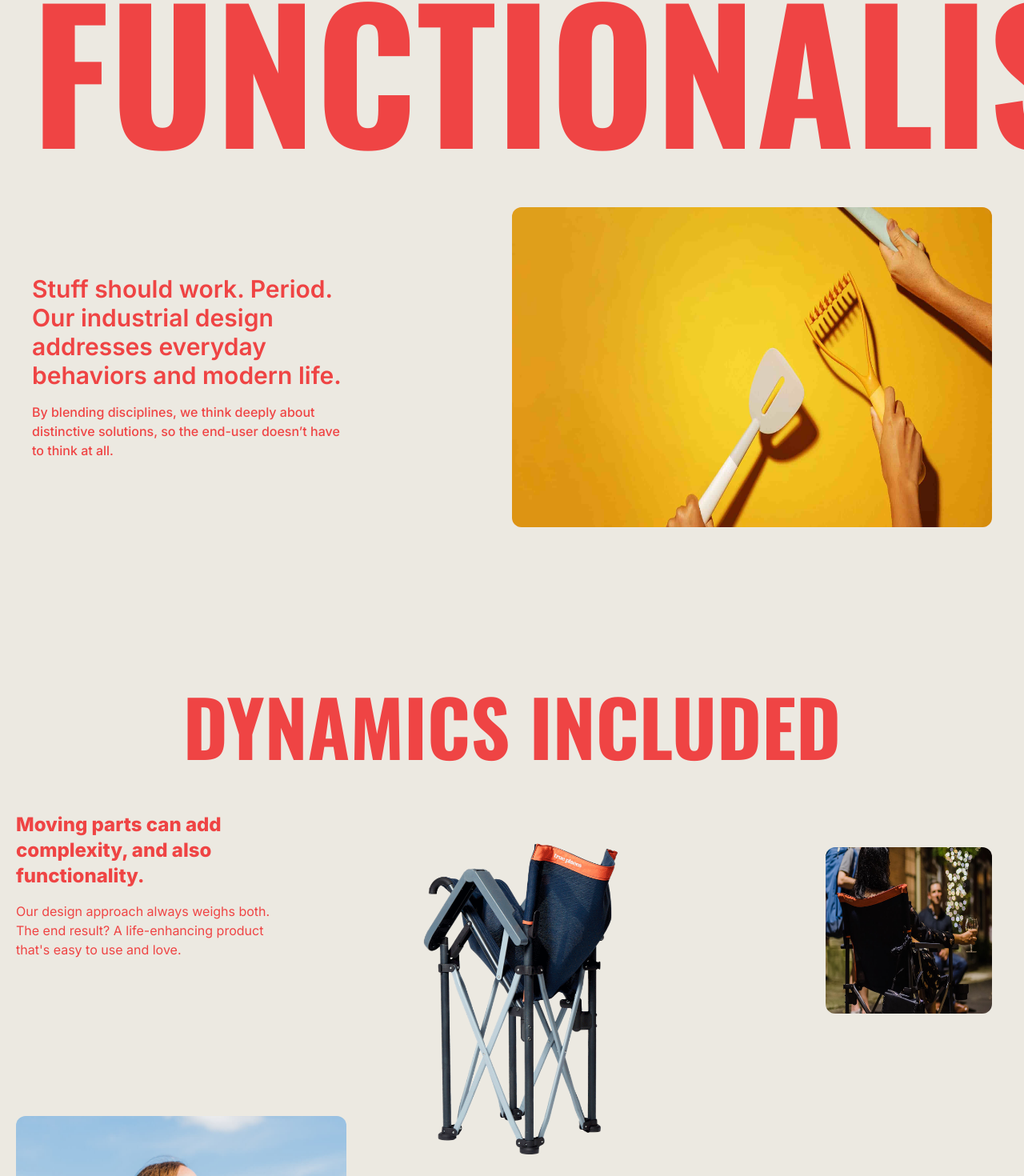
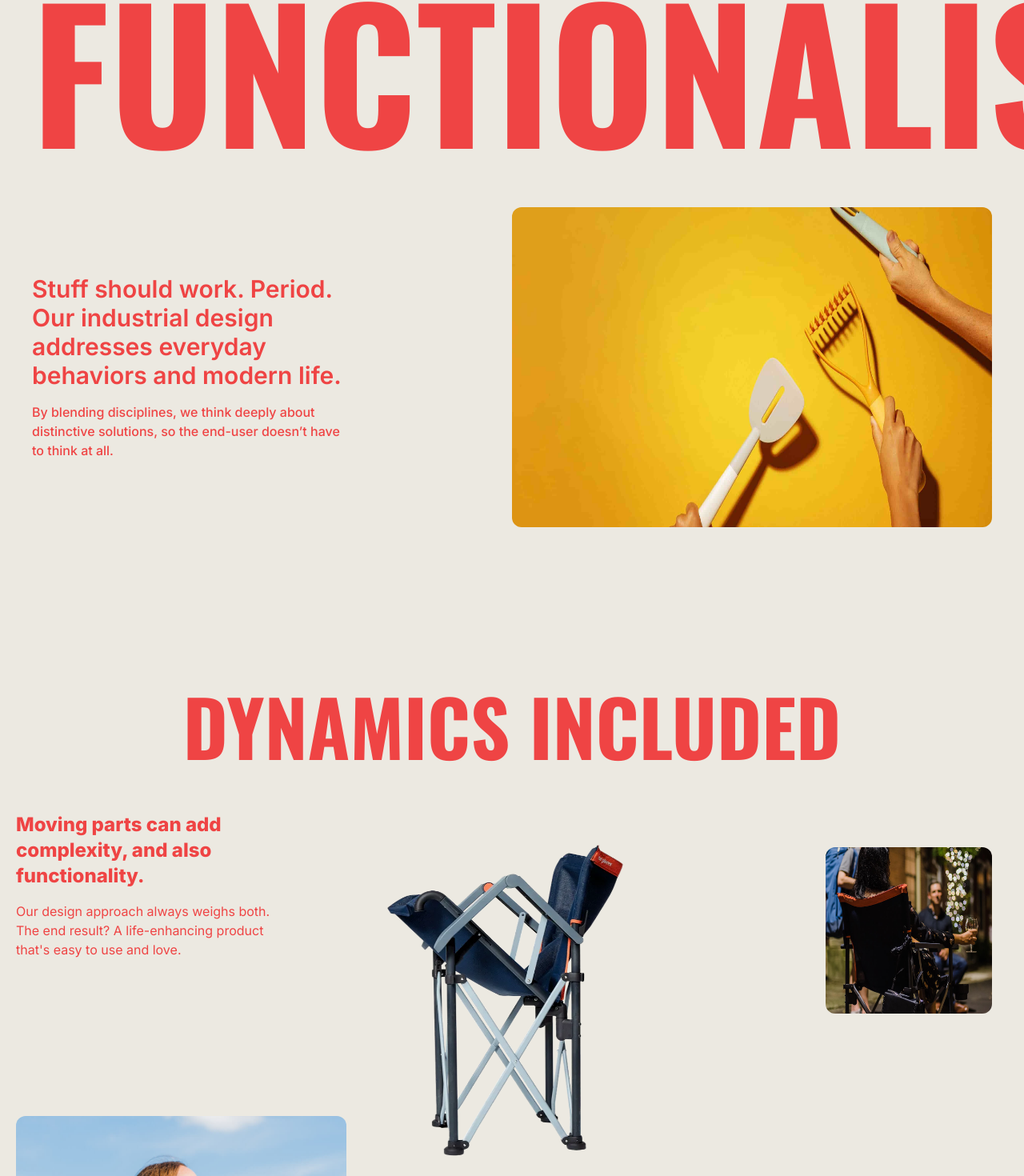
Before and after one commit to weeeeey/roket, a Next.js app: page / in a window 1280 px wide. Shown: the part 1357-2827 px from the top of the page at 80% size. Built offline with nearby package versions, Linux system fonts and the light colour scheme.

Commit message:
feat : handle image / 이미지 처리를 opacity로 최적화

```diff
--- a/app/page.tsx
+++ b/app/page.tsx
@@ -8,9 +8,16 @@ import { SecSecond } from '@/components/section/sec-second';
 import { SecSeven } from '@/components/section/sec-seven';
 import { SecSix } from '@/components/section/sec-six';
 import { SecThired } from '@/components/section/sec-thired';
-import React from 'react';
+import React, { useEffect, useState } from 'react';
 
 const MainPage = () => {
+    const [isMount, setisMount] = useState(false);
+
+    useEffect(() => {
+        setisMount(true);
+    }, []);
+    if (!isMount) return null;
+
     return (
         <div className="w-full h-full mt-20  ">
             <SecFirst />
--- a/components/section/sec-second.tsx
+++ b/components/section/sec-second.tsx
@@ -1,17 +1,17 @@
 'use client';
+import useParaWithRef from '@/hook/use-para-with-ref';
 import { useParallas } from '@/hook/use-parallas';
 import { useScroll, motion, useInView, inView } from 'framer-motion';
 import Image from 'next/image';
-import React, { useEffect, useRef } from 'react';
+import React, { useEffect, useRef, useState } from 'react';
 
 export const SecSecond = () => {
     const ref = useRef<HTMLDivElement>(null);
+    const { scrollYProgress } = useScroll({ target: ref });
+    const y = useParallas(scrollYProgress, -30);
 
-    const isInview = useInView(ref);
-    const { scrollYProgress } = useScroll({ target: ref });
-    const y = useParallas(scrollYProgress, -200);
     return (
-        <div ref={ref} className="w-full h-full grid grid-cols-2 px-10">
+        <div className="w-full h-full grid grid-cols-2 px-10">
             <div className="text-red-500 w-2/3 flex flex-col justify-center items-start">
                 <div className="font-semibold text-3xl">
                     Stuff should work. Period. Our industrial design addresses
@@ -22,26 +22,17 @@ export const SecSecond = () => {
                     solutions, so the end-user doesn’t have to think at all.
                 </div>
             </div>
-            <motion.div className="w-full h-1/2 my-auto overflow-hidden bg-red-200 rounded-xl">
-                {/* <motion.image
+            <div
+                ref={ref}
+                className="w-full h-1/2 my-auto overflow-hidden  rounded-xl flex items-center justify-center"
+            >
+                <motion.img
+                    src="/images/sec.jpg"
+                    alt="second logo"
                     style={{ y }}
-                    href="@/public/images/sec.jpg"
-                    width={400}
-                    height={3}
-                /> */}
-                <motion.div className="w-full h-full relative overflow-hidden ">
-                    <motion.img
-                        // style={{ y }}
-                        className={`rounded-lg transition-all duration-[3s] scale-y-150
-
-                       `}
-                        src="/images/sec.jpg"
-                        alt="second logo"
-                        width={4000}
-                        height={4000}
-                    />
-                </motion.div>
-            </motion.div>
+                    className="w-full h-[150%]"
+                />
+            </div>
         </div>
     );
 };
--- a/components/section/sec-thired.tsx
+++ b/components/section/sec-thired.tsx
@@ -1,24 +1,32 @@
 'use client';
 import { Oswald } from 'next/font/google';
 import Image from 'next/image';
-import React, { useEffect, useState } from 'react';
+import React, { useCallback, useEffect, useState } from 'react';
 
 const font = Oswald({
     subsets: ['latin'],
     weight: '700',
 });
 
+const array = Array.from({ length: 13 }, (_, i) =>
+    (i + 1 + '').padStart(2, '0')
+);
+
 export const SecThired = () => {
-    const [selectedImage, setselectedImage] = useState('01');
+    const [selectedImage, setSelectedImage] = useState(0);
 
     useEffect(() => {
-        const interval = setTimeout(() => {
-            const nextImageNumber = (+selectedImage % 13) + 1 + '';
-            setselectedImage(nextImageNumber.padStart(2, '0'));
-        }, 100);
+        const intervalId = setInterval(() => {
+            setSelectedImage((p) => (p % 13) + 1);
+            // setSelectedImage((prevImage) =>
+            // {
+            // const nextImageNumber = (+prevImage % 13) + 1 + '';
+            // return nextImageNumber.padStart(2, '0');
+            // }
+        }, 100); // 매 1초마다 실행
 
-        return () => clearTimeout(interval);
-    }, [selectedImage]);
+        return () => clearInterval(intervalId); // Cleanup function
+    }, []);
 
     return (
         <div className="px-5 h-full">
@@ -34,17 +42,25 @@ export const SecThired = () => {
                     </div>
                     <p className="pr-24">
                         Our design approach always weighs both. The end result?
-                        A life-enhancing product that{`'s`} easy to use and
+                        A life-enhancing product that{`'`}s easy to use and
                         love.
                     </p>
                 </div>
                 <div className="w-1/3">
                     <div className="relative w-full h-[30rem] top-5 ">
-                        <Image
-                            alt="aa"
-                            src={`/images/c-${selectedImage}.png`}
-                            fill
-                        />
+                        {array.map((text, idx) => (
+                            <Image
+                                key={text}
+                                alt="aa"
+                                src={`/images/c-${text}.png`}
+                                fill
+                                className={`absolute top-0 left-0 opacity-0 ${
+                                    selectedImage === idx + 1
+                                        ? 'opacity-100'
+                                        : 'opacity-0'
+                                }`}
+                            />
+                        ))}
                     </div>
                 </div>
                 <div className="w-1/3  flex justify-end items-center ">
--- /dev/null
+++ b/hook/use-para-with-ref.ts
@@ -0,0 +1,12 @@
+import { MotionValue, useScroll, useTransform } from 'framer-motion';
+import React from 'react';
+
+const useParaWithRef = (
+    ref: React.RefObject<HTMLDivElement>,
+    distance: number
+) => {
+    const { scrollYProgress } = useScroll({ target: ref });
+    return useTransform(scrollYProgress, [0, 1], [-distance, distance]);
+};
+
+export default useParaWithRef;
```
